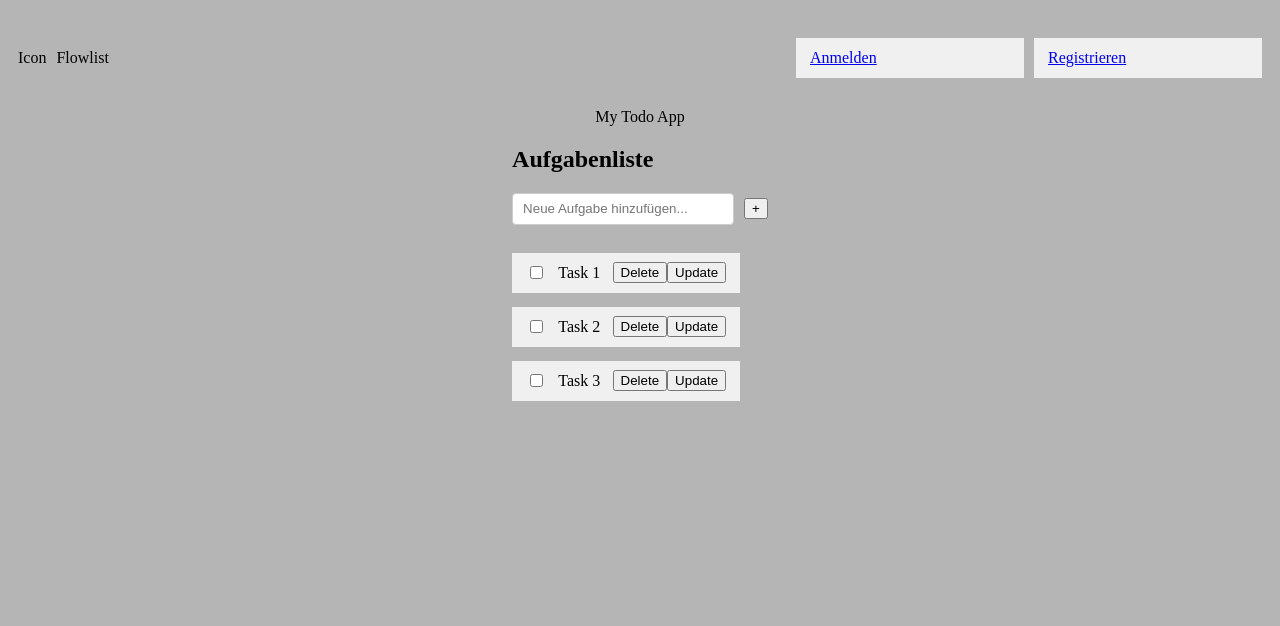
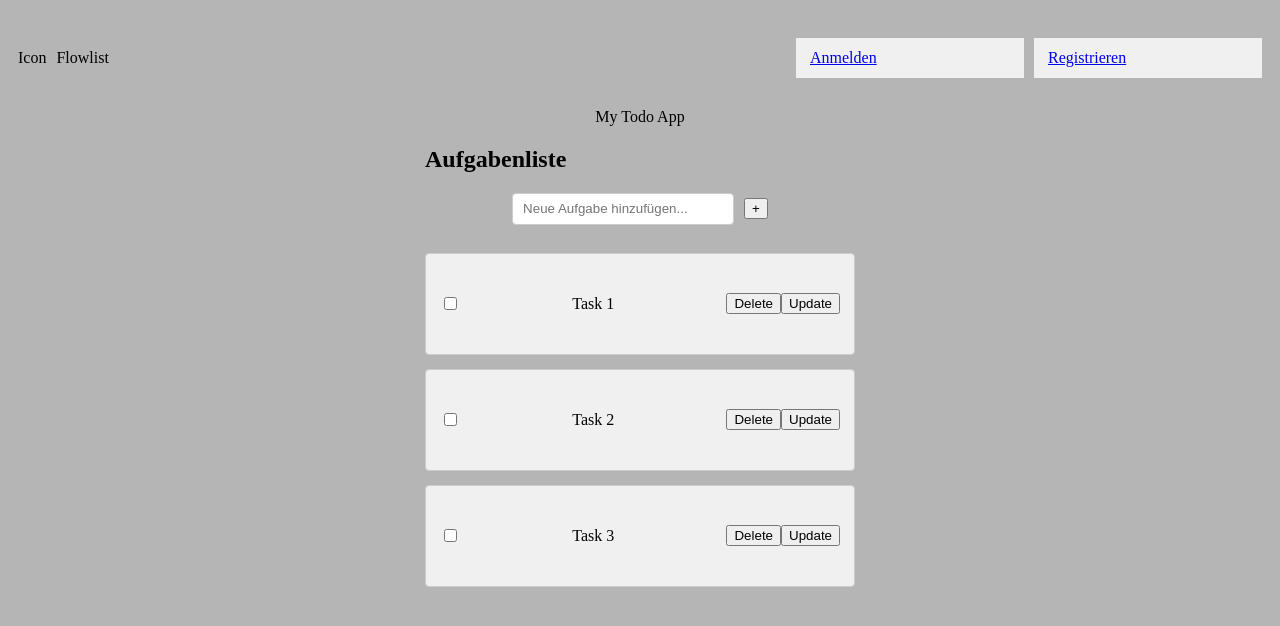
Before and after one commit to jakobsiebenhuetter/React---Todo-App, a React (Vite) app: page / in a window 1280 px wide. Shown: the top 626 px of the page. Built offline with nearby package versions, Linux system fonts and the light colour scheme.

Commit message:
change: Task

```diff
--- a/src/components/Task.css
+++ b/src/components/Task.css
@@ -0,0 +1,19 @@
+#task {
+    width: 400px;
+    height: 100px;
+    border: 1px solid #ccc;
+    border-radius: 4px;
+    margin: 14px 0;
+    padding: 0 14px;
+    background-color: #f0f0f0;
+    display: flex;
+    flex-direction: row;
+}
+
+#task:hover {
+    background-color: #e0e0e0;
+}
+
+#task:active {
+    background-color: #d0d0d0;
+}
--- a/src/components/Task.tsx
+++ b/src/components/Task.tsx
@@ -1,18 +1,18 @@
-import "./TaskItem.css";
+import "./Task.css";
 
 import TaskItem from "./TaskItem.tsx";
 import UpdateTaskItem from "./UpdateTask.tsx";
 
 export default function Task({ deleteTask, onUpdate, update, onUpdateTask, completeTask,  ...props}) {
 
-  let item = <TaskItem deleteTask={deleteTask} onUpdateTask={onUpdateTask} completeTask={completeTask}>{props.children}</TaskItem>
+  let item = <TaskItem deleteTask={deleteTask} onUpdateTask={onUpdateTask} completed={props.completed} completeTask={completeTask}>{props.children}</TaskItem>
 
   if (onUpdate) {
     item = <UpdateTaskItem updateTaskText={update} haveId={props.haveId} text={props.text}></UpdateTaskItem>
   }
 
   return (
-    <li id="delete-task-btn" {...props}>
+    <li id="task">
       {item}
     </li>
   );
```
